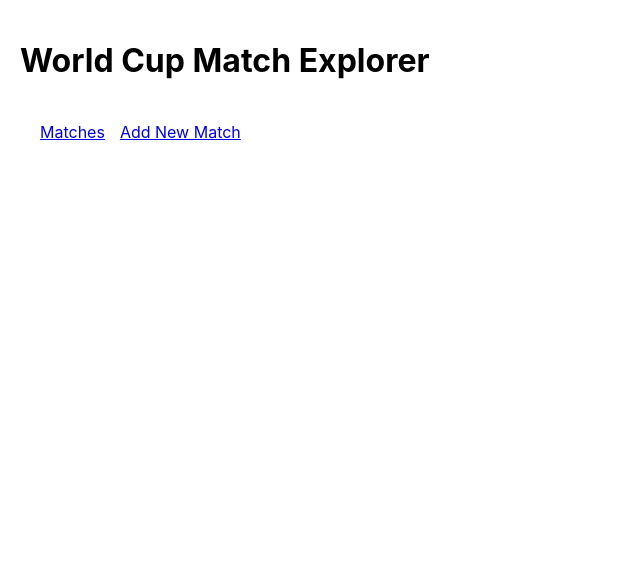
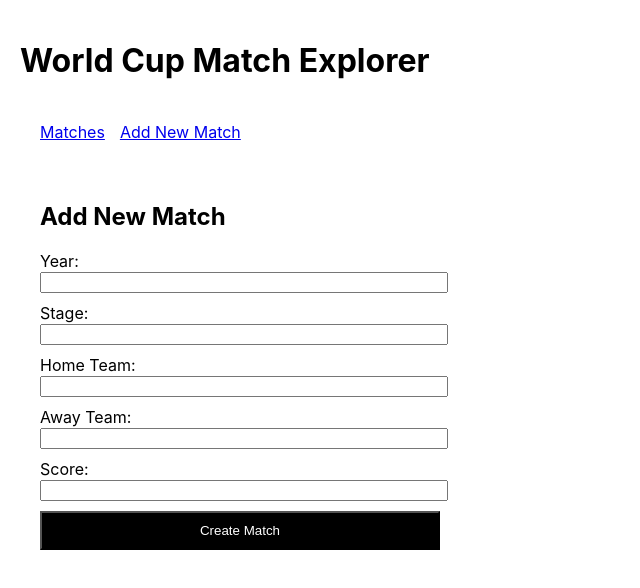
Before and after one commit to carloslvasconcelos/CPAN212-project, a React (Create React App) app in the folder world-cup-match-explorer-phase2/frontend/: page /matches/new in a window 1280 px wide. Shown: the top 588 px of the page, without its empty margins (0-640 px from the left). Built offline with nearby package versions, Linux system fonts and the light colour scheme.

Commit message:
Implemented full React frontend: routing, match listing, creation form with validaiton and edit page setup

```diff
--- a/world-cup-match-explorer-phase2/frontend/src/App.js
+++ b/world-cup-match-explorer-phase2/frontend/src/App.js
@@ -12,12 +12,13 @@ function App() {
 
     <nav style={{ padding: "20px" }}>
       <Link to="/" style={{ marginRight: "15px" }}>Matches</Link>
-      <Link to="/matches/create">Add New Match</Link>
+      <Link to="/matches/new">Add New Match</Link>
     </nav>
 
     <Routes>
         <Route path="/" element={<MatchesList />} />
-        <Route path="/matches/create" element={<CreateMatch />} />
+        <Route path="/matches" element={<MatchesList />} />
+        <Route path="/matches/new" element={<CreateMatch />} />
         <Route path="/matches/:id/edit" element={<EditMatch />} />
     </Routes>
 
--- a/world-cup-match-explorer-phase2/frontend/src/CreateMatch.js
+++ b/world-cup-match-explorer-phase2/frontend/src/CreateMatch.js
@@ -1,3 +1,128 @@
+import React, { useState } from "react";
+import { useNavigate } from "react-router-dom";
+
 export default function CreateMatch() {
-  return <h2>Create Match</h2>;
+  const navigate = useNavigate();
+
+  const [form, setForm] = useState({
+    year: "",
+    stage: "",
+    home: "",
+    away: "",
+    score: "",
+  });
+
+  const [error, setError] = useState("");
+  const [success, setSuccess] = useState("");
+
+  const handleChange = (e) => {
+    setForm({ ...form, [e.target.name]: e.target.value });
+  };
+
+  const handleSubmit = async (e) => {
+    e.preventDefault();
+
+    // simple validation
+    if (!form.year || !form.stage || !form.home || !form.away || !form.score) {
+      setError("All fields are required.");
+      return;
+    }
+
+    try {
+      const response = await fetch("http://localhost:3001/api/v1/matches", {
+        method: "POST",
+        headers: { "Content-Type": "application/json" },
+        body: JSON.stringify(form),
+      });
+
+      const data = await response.json();
+
+      if (!response.ok) {
+        setError(data?.error?.message || "Error creating match");
+        return;
+      }
+
+      setSuccess("Match created successfully!");
+
+      // Redirect after 1 second
+      setTimeout(() => navigate("/matches"), 1000);
+    } catch (err) {
+      setError("Server error.");
+    }
+  };
+
+  return (
+    <div style={{ padding: "20px" }}>
+      <h2>Add New Match</h2>
+
+      {error && <p style={{ color: "red" }}>{error}</p>}
+      {success && <p style={{ color: "green" }}>{success}</p>}
+
+      <form onSubmit={handleSubmit} style={{ maxWidth: "400px" }}>
+
+        <label>Year:</label>
+        <input
+          type="number"
+          name="year"
+          value={form.year}
+          onChange={handleChange}
+          required
+          style={{ width: "100%", marginBottom: "10px" }}
+        />
+
+        <label>Stage:</label>
+        <input
+          type="text"
+          name="stage"
+          value={form.stage}
+          onChange={handleChange}
+          required
+          style={{ width: "100%", marginBottom: "10px" }}
+        />
+
+        <label>Home Team:</label>
+        <input
+          type="text"
+          name="home"
+          value={form.home}
+          onChange={handleChange}
+          required
+          style={{ width: "100%", marginBottom: "10px" }}
+        />
+
+        <label>Away Team:</label>
+        <input
+          type="text"
+          name="away"
+          value={form.away}
+          onChange={handleChange}
+          required
+          style={{ width: "100%", marginBottom: "10px" }}
+        />
+
+        <label>Score:</label>
+        <input
+          type="text"
+          name="score"
+          value={form.score}
+          onChange={handleChange}
+          required
+          style={{ width: "100%", marginBottom: "10px" }}
+        />
+
+        <button
+          type="submit"
+          style={{
+            padding: "10px",
+            backgroundColor: "black",
+            color: "white",
+            width: "100%",
+            cursor: "pointer",
+          }}
+        >
+          Create Match
+        </button>
+      </form>
+    </div>
+  );
 }
--- a/world-cup-match-explorer-phase2/frontend/src/EditMatch.js
+++ b/world-cup-match-explorer-phase2/frontend/src/EditMatch.js
@@ -1,3 +1,157 @@
+import React, { useState, useEffect } from "react";
+import { useNavigate, useParams } from "react-router-dom";
+
 export default function EditMatch() {
-  return <h2>Edit Match</h2>;
+  const navigate = useNavigate();
+  const { id } = useParams(); // NEW: gets the match ID from the URL
+
+  const [form, setForm] = useState({
+    year: "",
+    stage: "",
+    home: "",
+    away: "",
+    score: "",
+  });
+
+  const [error, setError] = useState("");
+
+  const [success, setSuccess] = useState("");
+
+  useEffect(() => {
+    const loadMatch = async () => {
+      try {
+        const response = await fetch(
+          `http://localhost:3001/api/v1/matches/${id}`
+        );
+        const data = await response.json();
+
+        if (!response.ok) {
+          setError("Match not found.");
+          return;
+        }
+
+        setForm({
+          year: data.data.year,
+          stage: data.data.stage,
+          home: data.data.home,
+          away: data.data.away,
+          score: data.data.score,
+        });
+      } catch (err) {
+        setError("Error loading match.");
+      }
+    };
+
+    loadMatch();
+  }, [id]);
+
+  const handleChange = (e) => {
+    setForm({ ...form, [e.target.name]: e.target.value });
+  };
+
+  const handleSubmit = async (e) => {
+    e.preventDefault();
+
+    if (!form.year || !form.stage || !form.home || !form.away || !form.score) {
+      setError("All fields are required.");
+      return;
+    }
+
+    try {
+      const response = await fetch(
+        `http://localhost:3001/api/v1/matches/${id}`,
+        {
+          method: "PUT",
+          headers: { "Content-Type": "application/json" },
+          body: JSON.stringify(form),
+        }
+      );
+
+      if (!response.ok) {
+        setError("Error updating match.");
+        return;
+      }
+
+      setSuccess("Match updated successfully!");
+
+      setTimeout(() => navigate("/matches"), 1000);
+    } catch (err) {
+      setError("Server error.");
+    }
+  };
+
+  return (
+    <div style={{ padding: "20px" }}>
+      <h2>Edit Match</h2>
+
+      {error && <p style={{ color: "red" }}>{error}</p>}
+      {success && <p style={{ color: "green" }}>{success}</p>}
+
+      <form onSubmit={handleSubmit} style={{ maxWidth: "400px" }}>
+
+        <label>Year:</label>
+        <input
+          type="number"
+          name="year"
+          value={form.year}
+          onChange={handleChange}
+          required
+          style={{ width: "100%", marginBottom: "10px" }}
+        />
+
+        <label>Stage:</label>
+        <input
+          type="text"
+          name="stage"
+          value={form.stage}
+          onChange={handleChange}
+          required
+          style={{ width: "100%", marginBottom: "10px" }}
+        />
+
+        <label>Home Team:</label>
+        <input
+          type="text"
+          name="home"
+          value={form.home}
+          onChange={handleChange}
+          required
+          style={{ width: "100%", marginBottom: "10px" }}
+        />
+
+        <label>Away Team:</label>
+        <input
+          type="text"
+          name="away"
+          value={form.away}
+          onChange={handleChange}
+          required
+          style={{ width: "100%", marginBottom: "10px" }}
+        />
+
+        <label>Score:</label>
+        <input
+          type="text"
+          name="score"
+          value={form.score}
+          onChange={handleChange}
+          required
+          style={{ width: "100%", marginBottom: "10px" }}
+        />
+
+        <button
+          type="submit"
+          style={{
+            padding: "10px",
+            backgroundColor: "black",
+            color: "white",
+            width: "100%",
+            cursor: "pointer",
+          }}
+        >
+          Update Match
+        </button>
+      </form>
+    </div>
+  );
 }
--- a/world-cup-match-explorer-phase2/frontend/src/MatchesList.js
+++ b/world-cup-match-explorer-phase2/frontend/src/MatchesList.js
@@ -1,35 +1,136 @@
 import React, { useEffect, useState } from "react";
+import { Link } from "react-router-dom";
 
-function MatchesList() {
+export default function MatchesList() {
   const [matches, setMatches] = useState([]);
-  const [loading, setLoading] = useState(true);
+
+  const [error, setError] = useState("");
+  const [success, setSuccess] = useState("");
 
   useEffect(() => {
-    fetch("http://localhost:3001/api/v1/matches")
-      .then((res) => res.json())
-      .then((data) => {
+    const loadMatches = async () => {
+      try {
+        const response = await fetch("http://localhost:3001/api/v1/matches");
+        const data = await response.json();
+
+        if (!response.ok) {
+          setError("Error loading matches.");
+          return;
+        }
+
         setMatches(data.data);
-        setLoading(false);
-      })
-      .catch(() => setLoading(false));
+      } catch (err) {
+        setError("Server error.");
+      }
+    };
+
+    loadMatches();
   }, []);
 
-  if (loading) return <p>Loading matches...</p>;
+  const handleDelete = async (id) => {
+    const confirmDelete = window.confirm("Are you sure you want to delete this match?");
+    if (!confirmDelete) return;
+
+    try {
+      const response = await fetch(`http://localhost:3001/api/v1/matches/${id}`, {
+        method: "DELETE",
+      });
+
+      if (!response.ok) {
+        setError("Error deleting match.");
+        return;
+      }
+
+      setMatches(matches.filter((m) => m._id !== id));
+      setSuccess("Match deleted successfully!");
+    } catch (err) {
+      setError("Server error.");
+    }
+  };
 
   return (
-    <div>
-      <h2>World Cup Matches</h2>
-      {matches.length === 0 && <p>No matches found.</p>}
+    <div style={{ padding: "20px" }}>
+      <h2>All Matches</h2>
 
-      <ul>
-        {matches.map((m) => (
-          <li key={m._id}>
-            <strong>{m.home}</strong> vs <strong>{m.away}</strong> — {m.score}
-          </li>
-        ))}
-      </ul>
+      {/* NEW: feedback messages */}
+      {error && <p style={{ color: "red" }}>{error}</p>}
+      {success && <p style={{ color: "green" }}>{success}</p>}
+
+      <Link
+        to="/matches/new"
+        style={{
+          display: "inline-block",
+          marginBottom: "20px",
+          padding: "10px",
+          background: "black",
+          color: "white",
+        }}
+      >
+        + Add New Match
+      </Link>
+
+      {/* List of matches */}
+      <table
+        border="1"
+        cellPadding="10"
+        style={{ borderCollapse: "collapse", width: "100%" }}
+      >
+        <thead>
+          <tr>
+            <th>Year</th>
+            <th>Stage</th>
+            <th>Home</th>
+            <th>Away</th>
+            <th>Score</th>
+            <th>Actions</th>
+          </tr>
+        </thead>
+        <tbody>
+          {matches.map((match) => (
+            <tr key={match._id}>
+              <td>{match.year}</td>
+              <td>{match.stage}</td>
+              <td>{match.home}</td>
+              <td>{match.away}</td>
+              <td>{match.score}</td>
+              <td>
+                <Link
+                  to={`/matches/${match._id}/edit`}
+                  style={{
+                    marginRight: "10px",
+                    padding: "5px",
+                    background: "blue",
+                    color: "white",
+                  }}
+                >
+                  Edit
+                </Link>
+
+                <button
+                  onClick={() => handleDelete(match._id)}
+                  style={{
+                    padding: "5px",
+                    background: "red",
+                    color: "white",
+                    border: "none",
+                    cursor: "pointer",
+                  }}
+                >
+                  Delete
+                </button>
+              </td>
+            </tr>
+          ))}
+
+          {matches.length === 0 && (
+            <tr>
+              <td colSpan="6" style={{ textAlign: "center", padding: "20px" }}>
+                No matches found.
+              </td>
+            </tr>
+          )}
+        </tbody>
+      </table>
     </div>
   );
 }
-
-export default MatchesList;
```
